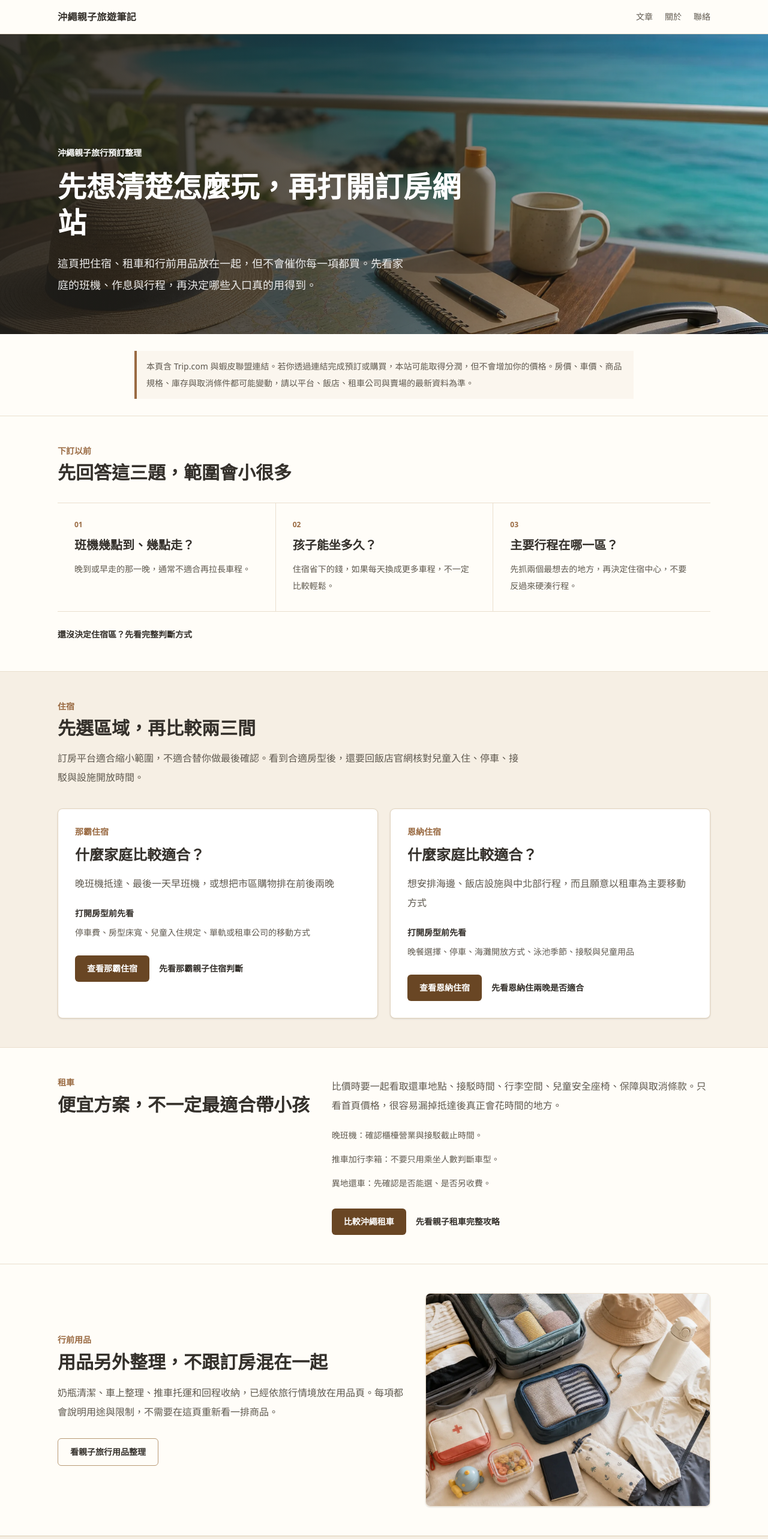
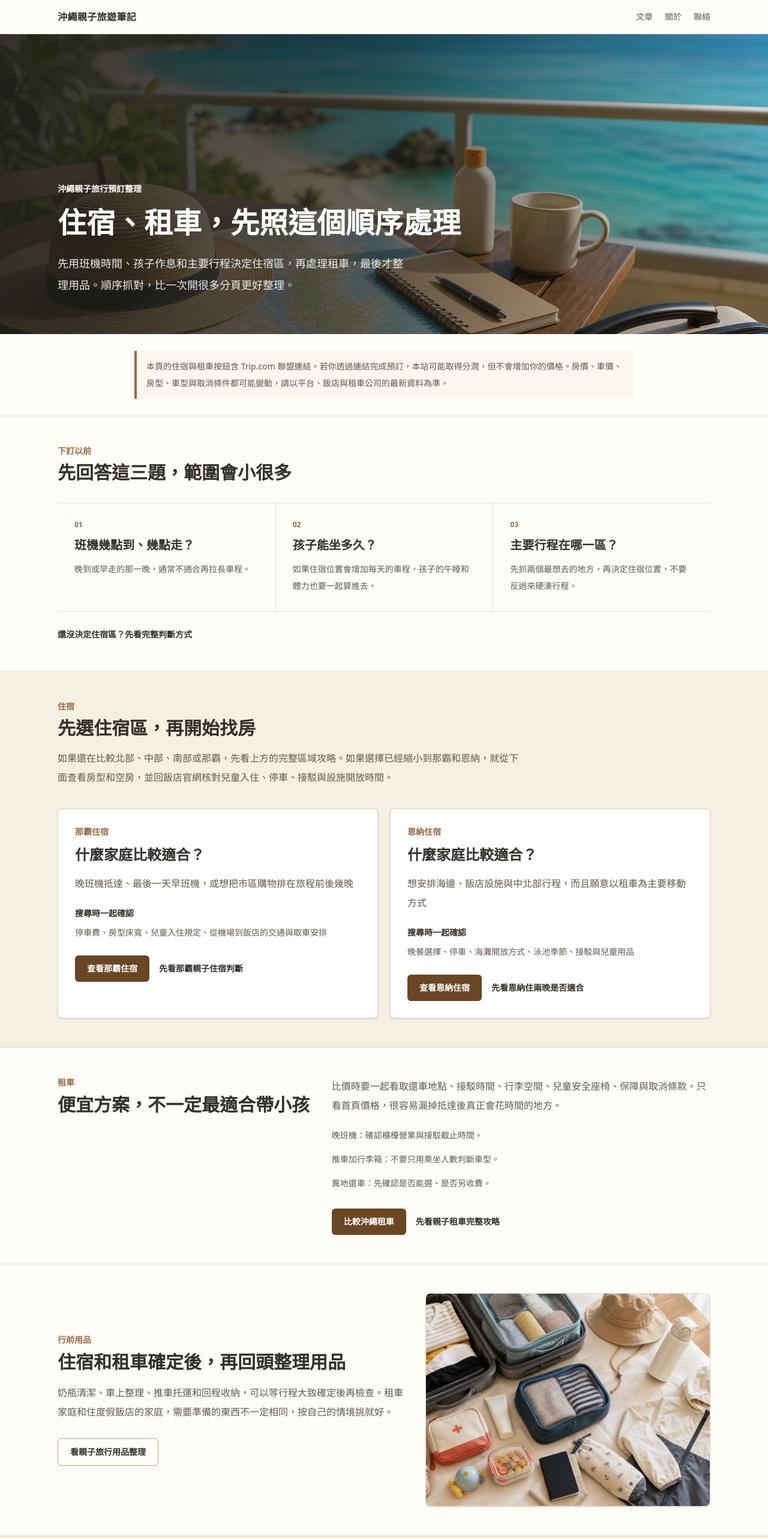
Before and after one commit to wei96-travel/okinawa-family-travel-blog, a Next.js app: page /okinawa-family-trip-booking in a window 1280 px wide. Shown: the top 2566 px of the page at 60% size. Built offline with nearby package versions, Linux system fonts and the light colour scheme; no server answers.

Commit message:
Refine booking hub reader guidance

```diff
--- a/app/okinawa-family-trip-booking/page.tsx
+++ b/app/okinawa-family-trip-booking/page.tsx
@@ -5,13 +5,13 @@ import { AffiliateServiceLink } from "@/components/affiliate-service-link";
 export const metadata: Metadata = {
   title: "沖繩親子旅行怎麼訂｜住宿、租車與用品整理",
   description:
-    "第一次帶孩子去沖繩，先依班機、作息和行程判斷住宿區，再比較租車與行前用品。整理那霸、恩納住宿、沖繩租車及親子旅行用品入口。",
+    "第一次帶孩子去沖繩，先依班機、作息和行程判斷住宿區，再處理租車與行前用品。整理那霸、恩納住宿、沖繩租車及親子旅行用品入口。",
   alternates: {
     canonical: "/okinawa-family-trip-booking"
   },
   openGraph: {
     title: "沖繩親子旅行怎麼訂",
-    description: "先判斷住宿區與移動方式，再打開訂房、租車和用品入口。",
+    description: "照班機、孩子作息和主要行程，安排住宿、租車與行前用品。",
     url: "/okinawa-family-trip-booking",
     images: [
       {
@@ -25,8 +25,8 @@ export const metadata: Metadata = {
 const stayOptions = [
   {
     area: "那霸",
-    bestFor: "晚班機抵達、最後一天早班機，或想把市區購物排在前後兩晚",
-    check: "停車費、房型床寬、兒童入住規定、單軌或租車公司的移動方式",
+    bestFor: "晚班機抵達、最後一天早班機，或想把市區購物排在旅程前後幾晚",
+    check: "停車費、房型床寬、兒童入住規定、從機場到飯店的交通與取車安排",
     href:
       "https://tw.trip.com/hotels/naha-hotels-list-92573/?Allianceid=8075670&SID=305605448&trip_sub1=hub_stay_naha&trip_sub3=D18913050",
     articleHref: "/blog/naha-family-stay-guide",
@@ -52,12 +52,12 @@ const decisionQuestions = [
   {
     number: "02",
     title: "孩子能坐多久？",
-    description: "住宿省下的錢，如果每天換成更多車程，不一定比較輕鬆。"
+    description: "如果住宿位置會增加每天的車程，孩子的午睡和體力也要一起算進去。"
   },
   {
     number: "03",
     title: "主要行程在哪一區？",
-    description: "先抓兩個最想去的地方，再決定住宿中心，不要反過來硬湊行程。"
+    description: "先抓兩個最想去的地方，再決定住宿位置，不要反過來硬湊行程。"
   }
 ] as const;
 
@@ -74,9 +74,9 @@ export default function OkinawaFamilyTripBookingPage() {
         <div className="relative mx-auto flex min-h-[500px] max-w-6xl items-end px-5 pb-12 pt-24 sm:px-6 sm:pb-16 lg:px-8">
           <div className="max-w-2xl text-white">
             <p className="text-sm font-semibold">沖繩親子旅行預訂整理</p>
-            <h1 className="mt-4 text-4xl font-bold leading-tight sm:text-5xl">先想清楚怎麼玩，再打開訂房網站</h1>
+            <h1 className="mt-4 text-4xl font-bold leading-tight sm:text-5xl">住宿、租車，先照這個順序處理</h1>
             <p className="mt-5 max-w-xl text-lg leading-9 text-white/90">
-              這頁把住宿、租車和行前用品放在一起，但不會催你每一項都買。先看家庭的班機、作息與行程，再決定哪些入口真的用得到。
+              先用班機時間、孩子作息和主要行程決定住宿區，再處理租車，最後才整理用品。順序抓對，比一次開很多分頁更好整理。
             </p>
           </div>
         </div>
@@ -85,7 +85,7 @@ export default function OkinawaFamilyTripBookingPage() {
       <section className="border-b border-[#eadfce] bg-[#fffdf8]">
         <div className="mx-auto max-w-4xl px-5 py-7 sm:px-6 lg:px-8">
           <p className="border-l-4 border-[#9a6b43] bg-[#fbf6ee] px-4 py-3 text-sm leading-7 text-[#5f594f]">
-            本頁含 Trip.com 與蝦皮聯盟連結。若你透過連結完成預訂或購買，本站可能取得分潤，但不會增加你的價格。房價、車價、商品規格、庫存與取消條件都可能變動，請以平台、飯店、租車公司與賣場的最新資料為準。
+            本頁的住宿與租車按鈕含 Trip.com 聯盟連結。若你透過連結完成預訂，本站可能取得分潤，但不會增加你的價格。房價、車價、房型、車型與取消條件都可能變動，請以平台、飯店與租車公司的最新資料為準。
           </p>
         </div>
       </section>
@@ -120,9 +120,9 @@ export default function OkinawaFamilyTripBookingPage() {
           <div className="mx-auto max-w-6xl px-5 py-12 sm:px-6 lg:px-8">
             <div className="max-w-3xl">
               <p className="text-sm font-semibold text-[#9a6b43]">住宿</p>
-              <h2 className="mt-2 text-3xl font-bold text-[#34302b]">先選區域，再比較兩三間</h2>
+              <h2 className="mt-2 text-3xl font-bold text-[#34302b]">先選住宿區，再開始找房</h2>
               <p className="mt-4 text-base leading-8 text-[#5f594f]">
-                訂房平台適合縮小範圍，不適合替你做最後確認。看到合適房型後，還要回飯店官網核對兒童入住、停車、接駁與設施開放時間。
+                如果還在比較北部、中部、南部或那霸，先看上方的完整區域攻略。如果選擇已經縮小到那霸和恩納，就從下面查看房型和空房，並回飯店官網核對兒童入住、停車、接駁與設施開放時間。
               </p>
             </div>
 
@@ -132,7 +132,7 @@ export default function OkinawaFamilyTripBookingPage() {
                   <p className="text-sm font-semibold text-[#9a6b43]">{option.area}住宿</p>
                   <h3 className="mt-3 text-2xl font-bold text-[#34302b]">什麼家庭比較適合？</h3>
                   <p className="mt-4 text-base leading-8 text-[#5f594f]">{option.bestFor}</p>
-                  <h4 className="mt-6 text-sm font-bold text-[#34302b]">打開房型前先看</h4>
+                  <h4 className="mt-6 text-sm font-bold text-[#34302b]">搜尋時一起確認</h4>
                   <p className="mt-2 text-sm leading-7 text-[#5f594f]">{option.check}</p>
                   <div className="mt-6 flex flex-wrap items-center gap-4">
                     <AffiliateServiceLink
@@ -189,9 +189,9 @@ export default function OkinawaFamilyTripBookingPage() {
           <div className="mx-auto grid max-w-6xl gap-8 px-5 py-12 sm:px-6 lg:grid-cols-[1.1fr_0.9fr] lg:items-center lg:px-8">
             <div>
               <p className="text-sm font-semibold text-[#9a6b43]">行前用品</p>
-              <h2 className="mt-2 text-3xl font-bold leading-tight text-[#34302b]">用品另外整理，不跟訂房混在一起</h2>
+              <h2 className="mt-2 text-3xl font-bold leading-tight text-[#34302b]">住宿和租車確定後，再回頭整理用品</h2>
               <p className="mt-4 text-base leading-8 text-[#5f594f]">
-                奶瓶清潔、車上整理、推車托運和回程收納，已經依旅行情境放在用品頁。每項都會說明用途與限制，不需要在這頁重新看一排商品。
+                奶瓶清潔、車上整理、推車托運和回程收納，可以等行程大致確定後再檢查。租車家庭和住度假飯店的家庭，需要準備的東西不一定相同，按自己的情境挑就好。
               </p>
               <Link
                 className="mt-7 inline-flex min-h-11 items-center justify-center rounded-md border border-[#b99a76] px-5 py-3 text-sm font-semibold text-[#694624] transition hover:bg-[#fbf6ee]"
```
Also changed, not shown: 1 other file (tests, documents, lock files or other folders).
